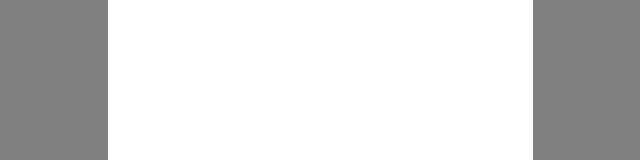
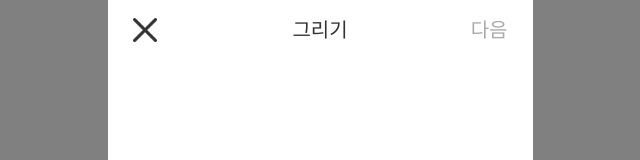
Before and after one commit to yousunzoo/Moodlog-FE-WEB, a React (Vite) app: page /diaryCreate in a window 1280 px wide. Shown: the top 160 px of the page, without its empty margins (320-960 px from the left). Built offline with nearby package versions, Linux system fonts and the light colour scheme; a web font is replaced by a local one.

Commit message:
feat: topBar 레이아웃 구현

```diff
--- /dev/null
+++ b/src/components/topBar/index.tsx
@@ -0,0 +1,18 @@
+import React from 'react'
+import * as S from './style'
+function TopBar() {
+  return (
+    <div>
+      <S.Wrapper>
+        <S.Title>그리기</S.Title>
+        <S.CloseBtn>
+          취소
+          <img src="/assets/icons/close.png" />
+        </S.CloseBtn>
+        <S.Btn>다음</S.Btn>
+      </S.Wrapper>
+    </div>
+  )
+}
+
+export default TopBar
--- /dev/null
+++ b/src/components/topBar/style.ts
@@ -0,0 +1,34 @@
+import styled from 'styled-components'
+
+export const Wrapper = styled.div`
+  width: 100%;
+  height: 60px;
+  display: flex;
+  align-items: center;
+  justify-content: space-between;
+  position: relative;
+  padding: 0 25px;
+  font-size: 20px;
+`
+export const Title = styled.h2`
+  color: ${({ theme }) => theme.black};
+  position: absolute;
+  left: 0;
+  right: 0;
+  margin: auto;
+  text-align: center;
+  width: 200px;
+`
+
+export const Btn = styled.button`
+  color: ${({ theme }) => theme.grey03};
+  cursor: pointer;
+`
+
+export const CloseBtn = styled(Btn)`
+  font-size: 0px;
+  img {
+    width: 24px;
+    height: 24px;
+  }
+`
--- a/src/pages/diaryCreatePage/index.tsx
+++ b/src/pages/diaryCreatePage/index.tsx
@@ -1,7 +1,12 @@
 import React from 'react'
+import TopBar from '../../components/topBar'
 
 function DiaryCreatePage() {
-  return <></>
+  return (
+    <>
+      <TopBar />
+    </>
+  )
 }
 
 export default DiaryCreatePage
```
